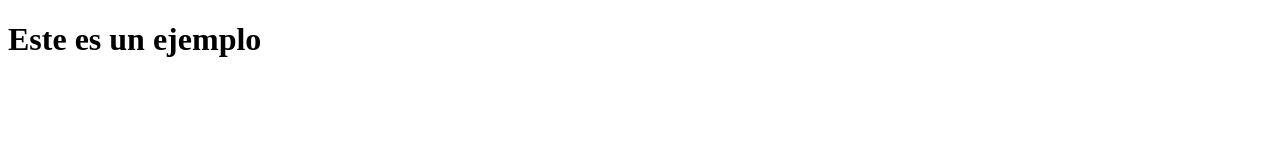
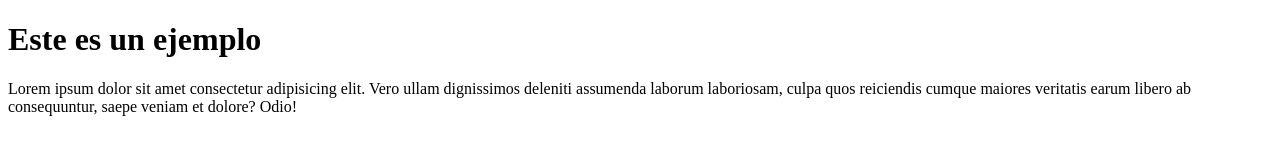
Before and after one commit to crisanto-lopez-gonet/taller-gitflow, a plain HTML site: page index.html in a window 1280 px wide. Drawn offline with Linux system fonts and the light colour scheme.

Commit message:
feature/prueba1: Actualizaciónd el index.

```diff
--- a/index.html
+++ b/index.html
@@ -8,5 +8,6 @@
 </head>
 <body>
     <h1>Este es un ejemplo</h1>
+    <p>Lorem ipsum dolor sit amet consectetur adipisicing elit. Vero ullam dignissimos deleniti assumenda laborum laboriosam, culpa quos reiciendis cumque maiores veritatis earum libero ab consequuntur, saepe veniam et dolore? Odio!</p>
 </body>
 </html>
```
